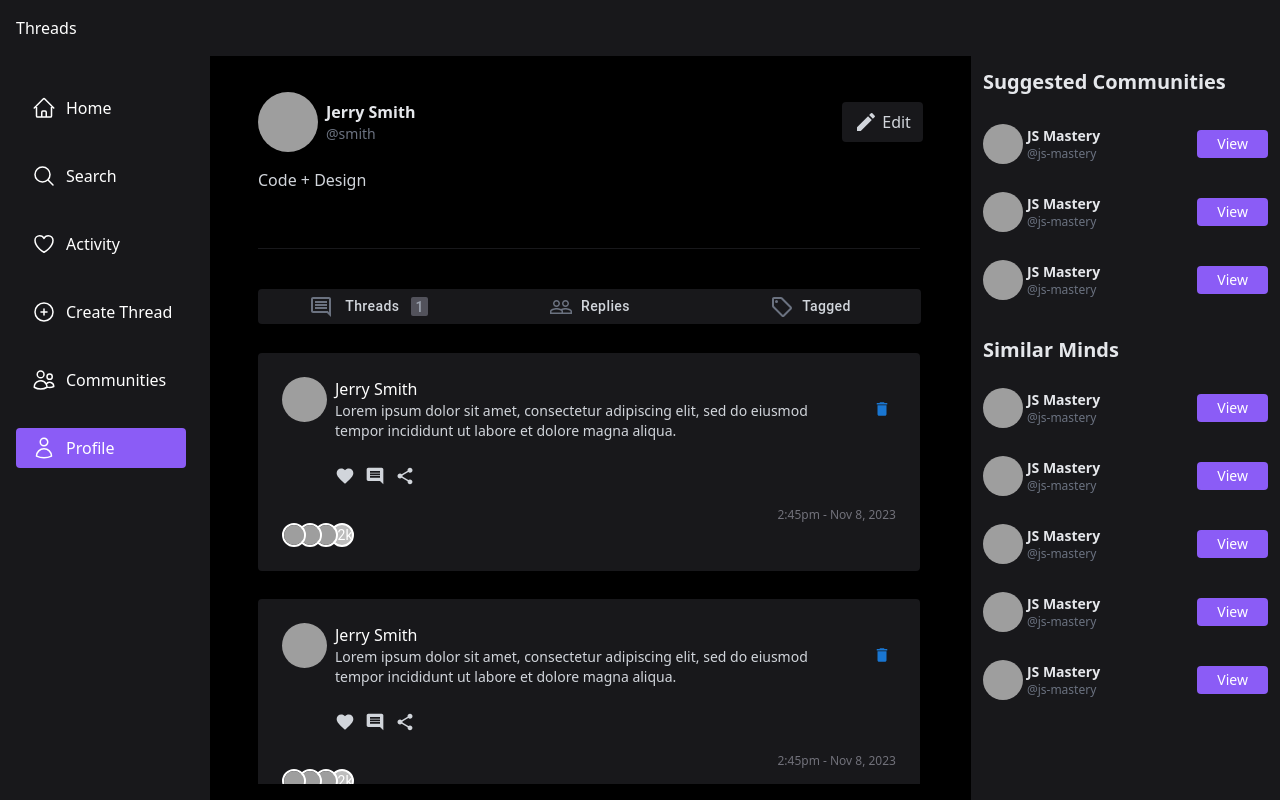
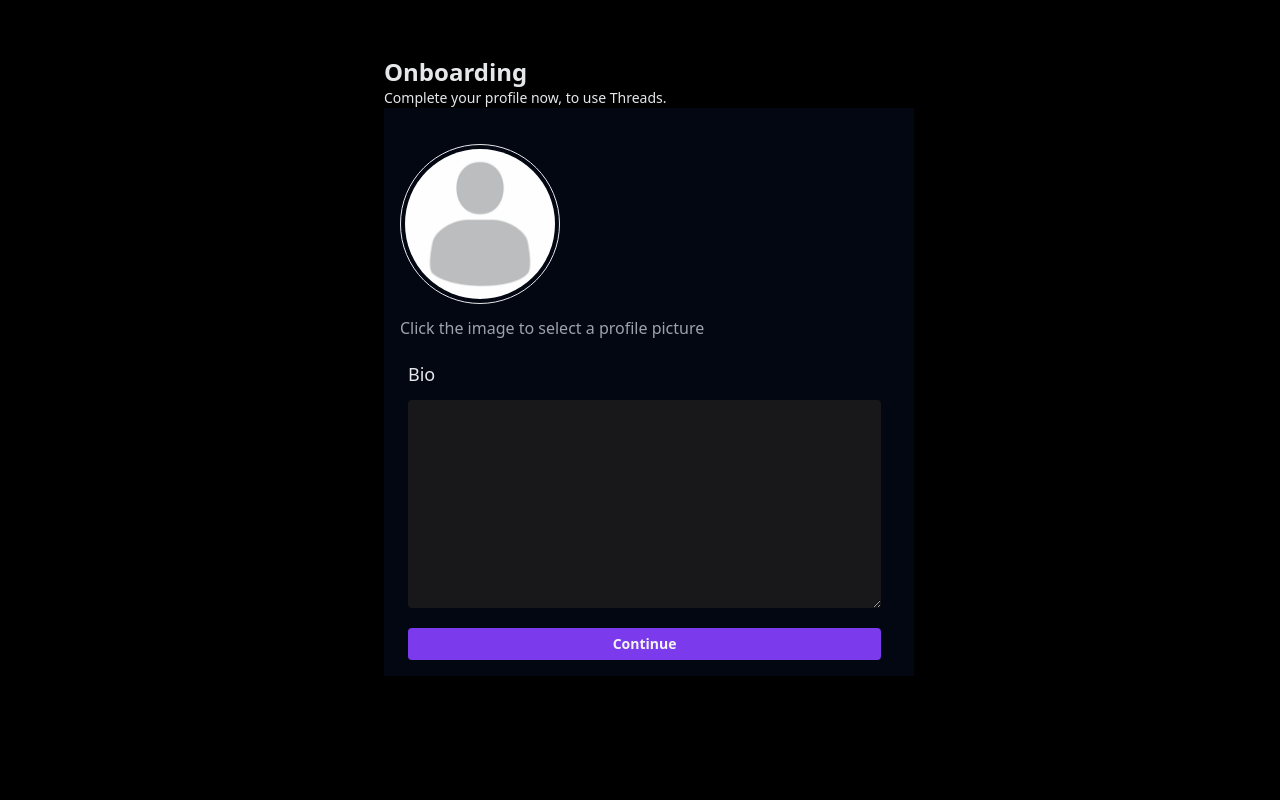
Before and after one commit to sulaymankendor/Threads-Clone, a Next.js app: page /profile/threads in a window 1280 px wide. Built offline with nearby package versions, Linux system fonts and the light colour scheme; no server answers; sample sign-in values are in the browser's storage; grey boxes are pictures that could not be loaded.

Commit message:
want to transition to app router

```diff
--- a/package.json
+++ b/package.json
@@ -20,6 +20,7 @@
     "next": "14.0.1",
     "react": "^18",
     "react-dom": "^18",
+    "react-dropzone": "^14.2.3",
     "react-hook-form": "^7.51.0",
     "styled-components": "^6.1.0",
     "uuid": "^9.0.1",
--- a/src/components/authentication/CreateAnAccount.tsx
+++ b/src/components/authentication/CreateAnAccount.tsx
@@ -1,5 +1,6 @@
 import { zodResolver } from "@hookform/resolvers/zod";
 import { useForm } from "react-hook-form";
+
 import { Dispatch, SetStateAction, useContext } from "react";
 
 import {
@@ -16,14 +17,16 @@ import { createUserAccountSchema } from "../../../utilities/authenticationSchema
 import ContinueWithGithubAndGoogleButton from "../reusable-components/ContinueWithGithubOrGoogleButton";
 import { useRouter } from "next/router";
 import { ShowOnBoardingModalContext } from "@/pages/_app";
+import { ShowAuthenticationModalContext } from "@/pages/_app";
 
 function CreateAnAccount({
   slideToSignIn,
 }: {
   slideToSignIn: Dispatch<SetStateAction<string>>;
 }) {
-  const router = useRouter();
+  const route = useRouter();
   const auth = getAuth(app);
+  const showAuthenticationModal = useContext(ShowAuthenticationModalContext);
   const showOnBoardingModal = useContext(ShowOnBoardingModalContext);
   const {
     reset,
@@ -49,8 +52,9 @@ function CreateAnAccount({
         await updateProfile(user, {
           displayName: data.name,
         });
+        showAuthenticationModal?.setShowAuthenticationModal(false);
         showOnBoardingModal?.setShowOnBoardingModal(true);
-        router.push("/?Onboarding", undefined, { shallow: true });
+        route.push("/?Onboarding", undefined, { shallow: true });
       })
 
       .catch((error) => {
--- a/src/components/layout/Layout.tsx
+++ b/src/components/layout/Layout.tsx
@@ -1,18 +1,23 @@
 import Head from "next/head";
-import { useRouter } from "next/router";
 import { useContext, useEffect, useState } from "react";
 
 import Header from "@/components/home/Header";
 import Suggestions from "./suggestions/Suggestions";
 import NavigationBar from "./navigation-bar/NavigationBar";
 import { useBodyScrollLock } from "../../../utilities/lockscroll";
-import { ShowAuthenticationModalContext } from "@/pages/_app";
+import {
+  ShowAuthenticationModalContext,
+  ShowOnBoardingModalContext,
+} from "@/pages/_app";
 import Authentication from "@/components/authentication/Authentication";
+import Onboarding from "../reusable-components/Onboarding";
+import { useRouter } from "next/router";
 
 function Layout({ children }: { children: JSX.Element }) {
+  const route = useRouter();
   useBodyScrollLock();
   const showAutheticationModal = useContext(ShowAuthenticationModalContext);
-
+  const showOnBoardingModal = useContext(ShowOnBoardingModalContext);
   return (
     <>
       <div className="h-[100vh] overflow-hidden">
@@ -27,9 +32,9 @@ function Layout({ children }: { children: JSX.Element }) {
         </main>
       </div>
       {showAutheticationModal?.showAuthenticationModal && <Authentication />}
-      {showAutheticationModal?.showAuthenticationModal && (
-        <div className="bg-black fixed left-0 right-0 top-0 bottom-0 opacity-100"></div>
-      )}
+      {/* {showOnBoardingModal?.showOnBoardingModal && <Onboarding />} */}
+      <Onboarding />
+      <div className="bg-black fixed left-0 right-0 top-0 bottom-0 opacity-100"></div>
     </>
   );
 }
--- a/src/components/reusable-components/ContinueButton.tsx
+++ b/src/components/reusable-components/ContinueButton.tsx
@@ -4,7 +4,7 @@ function ContinueButton({ onClick }: { onClick: any }) {
       className={
         "flex text-center justify-center p-[6px] rounded text-xs font-semibold text-gray-100 w-full bg-violet-600 hover:bg-violet-500"
       }
-      onClick={onClick()}
+      onClick={onClick}
     >
       {/* {onSubmit ? (
         <Oval strokeWidth={5} width={"20px"} height={"20px"} />
--- a/src/components/reusable-components/Onboarding.tsx
+++ b/src/components/reusable-components/Onboarding.tsx
@@ -1,91 +1,128 @@
-//@ts-ignore
+// @ts-ignore
 import { v4 } from "uuid";
-import { useState } from "react";
-import { Avatar } from "@mui/material";
+import { useEffect, useState } from "react";
 import { getAuth, updateProfile } from "firebase/auth";
+import Dropzone from "react-dropzone";
 import { getDownloadURL, getStorage, ref, uploadBytes } from "firebase/storage";
+import { addDoc, collection, getFirestore } from "firebase/firestore";
+import { app } from "../../../lib/firebase-config";
+import { Camera } from "@mui/icons-material";
+import { Button } from "@mui/material";
 
 function Onboarding() {
   const auth = getAuth();
+  const [imageSrc, setImageSrc] = useState("");
   const storage = getStorage();
-  const [profilePicture, setProfilePicture] = useState<File | null>(null);
+  const db = getFirestore(app);
+  const [showShadow, setShowShadow] = useState(false);
+  const [previewProfilePicture, setPreviewProfilePicture] = useState<
+    string[] | undefined
+  >(undefined);
+  const [profilePictureToUpload, setProfilePictureToUpload] = useState<
+    [File] | null
+  >(null);
+  const [bio, setBio] = useState("");
+  useEffect(() => {
+    setPreviewProfilePicture(
+      profilePictureToUpload?.map((file) => URL.createObjectURL(file))
+    );
+  }, [profilePictureToUpload]);
 
   return (
-    <div className="z-10 fixed top-[15vh] left-[30vw] w-[530px] overflow-x-hidden">
+    <div className="z-10 fixed top-[7vh] left-[30vw] w-[530px] overflow-x-hidden">
       <h1 className="text-gray-200 font-bold text-2xl">Onboarding</h1>
       <h3 className="text-gray-200 text-sm">
         Complete your profile now, to use Threads.
       </h3>
       <div className="bg-gray-950 p-4">
-        in
-        <div className="flex items-center my-5">
-          <Avatar alt="Remy Sharp" src={""} sx={{ width: 80, height: 80 }} />
-          <label
-            htmlFor="profile-picture-selecter"
-            className="text-gray-300 cursor-pointer ml-3 hover:text-gray-400"
+        <div className="my-5">
+          <Dropzone
+            onDrop={(acceptedFiles) =>
+              setProfilePictureToUpload([acceptedFiles[0]])
+            }
           >
-            select profile image
-          </label>
-          <input
-            id="profile-picture-selecter"
-            type="file"
-            className="hidden"
-            onChange={(event) => {
-              const storageRef = ref(
-                storage,
-                //@ts-ignore
-                `users-profile-picture/${v4()}${profilePicture?.name}`
-              );
-              //@ts-ignore
-              uploadBytes(storageRef, profilePicture).then((snapshot) => {
-                getDownloadURL(ref(storage, snapshot.ref.name))
-                  .then((url) => {
-                    // `url` is the download URL for 'images/stars.jpg'
-                    console.log(url);
-
-                    // // This can be downloaded directly:
-                    // const xhr = new XMLHttpRequest();
-                    // xhr.responseType = "blob";
-                    // xhr.onload = (event) => {
-                    //   const blob = xhr.response;
-                    // };
-                    // xhr.open("GET", url);
-                    // xhr.send();
-
-                    // // Or inserted into an <img> element
-                    // const img = document.getElementById("myimg");
-                    // img.setAttribute("src", url);
-                  })
-                  .catch((error) => {
-                    // Handle any errors
-                  });
-
-                if (auth.currentUser) {
-                  updateProfile(auth.currentUser, {
-                    photoURL: "",
-                  })
-                    .then(() => {
-                      // Profile updated!
-                      // ...
-                    })
-                    .catch((error) => {
-                      // An error occurred
-                      // ...
-                    });
-                }
-                if (event.target.files) {
-                  setProfilePicture(event.target.files[0]);
-                }
-              });
-            }}
-          />
+            {({ getRootProps, getInputProps }) => (
+              <div
+                {...getRootProps()}
+                className="cursor-pointer w-40 h-40 relative border-[1.5px] border-gray-200 rounded-full p-1"
+                onMouseOver={() => {
+                  setShowShadow(true);
+                }}
+                onMouseOut={() => {
+                  setShowShadow(false);
+                }}
+              >
+                <input {...getInputProps()} accept="image/*" />
+                <img
+                  src={
+                    previewProfilePicture
+                      ? previewProfilePicture[0]
+                      : "/default-profile-picture/default-profile-picture.jpg"
+                  }
+                  alt="sd"
+                  className="rounded-full h-full object-cover w-full"
+                />
+                {showShadow && (
+                  <>
+                    <div className=" z-20 h-full w-full bg-black absolute top-0 rounded-full opacity-20"></div>
+                  </>
+                )}
+              </div>
+            )}
+          </Dropzone>
+          {previewProfilePicture ? (
+            <Button
+              onClick={() => {
+                setPreviewProfilePicture(undefined);
+              }}
+              sx={{
+                textTransform: "capitalize",
+                ":hover": {
+                  color: "#669dd3",
+                },
+              }}
+            >
+              use default profile picture
+            </Button>
+          ) : (
+            <p className="text-gray-400 font-light my-3">
+              Click the image to select a profile picture
+            </p>
+          )}
         </div>
         <div className="flex flex-col ml-2 w-[95%]">
           <label className="text-lg font-medium text-gray-200 mb-1">Bio</label>
-          <textarea className="bg-zinc-900 text-gray-200 w-full mt-2 rounded p-3 max-h-52 min-h-[208px] outline-none" />
+          <textarea
+            value={bio}
+            onChange={(e) => {
+              setBio(e.target.value);
+            }}
+            className="bg-zinc-900 text-gray-200 w-full mt-2 rounded p-3 max-h-52 min-h-[208px] outline-none"
+          />
         </div>
         <button
-          onClick={() => {}}
+          onClick={() => {
+            const storageRef = ref(
+              storage,
+              `user-profile-picture/${profilePictureToUpload?.[0].name}${v4()}`
+            );
+            // 'file' comes from the Blob or File API
+            if (profilePictureToUpload) {
+              uploadBytes(storageRef, profilePictureToUpload[0]).then(
+                (snapshot) => {
+                  getDownloadURL(snapshot.ref).then(async (url) => {
+                    await addDoc(collection(db, "users"), {
+                      uid: auth.currentUser?.uid,
+                      name: auth.currentUser?.displayName,
+                      email: auth.currentUser?.email,
+                      profilePicture: url,
+                      bio: bio,
+                    });
+                  });
+                }
+              );
+            }
+          }}
           className="mt-5 ml-2 text-center justify-center p-[6px] rounded text-sm font-semibold text-gray-100 w-[95%] bg-violet-600 hover:bg-violet-500"
         >
           Continue
--- a/src/pages/_app.tsx
+++ b/src/pages/_app.tsx
@@ -1,12 +1,17 @@
 import "@/styles/globals.css";
 import { useRouter } from "next/router";
 import type { AppProps } from "next/app";
-import { useState, createContext, SetStateAction, Dispatch } from "react";
+import {
+  useState,
+  createContext,
+  SetStateAction,
+  Dispatch,
+  useEffect,
+} from "react";
 
 import { app } from "../../lib/firebase-config";
 import Layout from "@/components/layout/Layout";
 import { getAuth, onAuthStateChanged } from "firebase/auth";
-import Onboarding from "@/components/reusable-components/Onboarding";
 
 export const ShowAuthenticationModalContext = createContext<{
   showAuthenticationModal: boolean;
@@ -20,17 +25,19 @@ export const ShowOnBoardingModalContext = createContext<{
 
 export default function App({ Component, pageProps }: AppProps) {
   const auth = getAuth(app);
-  const router = useRouter();
+  const route = useRouter();
   const [showOnBoardingModal, setShowOnBoardingModal] = useState(false);
   const [showAuthenticationModal, setShowAuthenticationModal] = useState(true);
-
+  useEffect(() => {
     onAuthStateChanged(auth, (user) => {
       if (user) {
         setShowAuthenticationModal(false);
       } else {
+        route.push("/?authentication", undefined, { shallow: true });
         setShowAuthenticationModal(true);
       }
     });
+  }, []);
 
   return (
     <>
@@ -51,8 +58,6 @@ export default function App({ Component, pageProps }: AppProps) {
           </Layout>
         </ShowOnBoardingModalContext.Provider>
       </ShowAuthenticationModalContext.Provider>
-      {/* {showOnBoardingModal && <Onboarding />} */}
-      {/* <CreateProfile /> */}
     </>
   );
 }
```
Also changed, not shown: src/components/authentication/SignIn.tsx (+5 -3 lines), src/components/listed-community/ListedCommunity.tsx (+0 -18 lines), src/components/profile-components/MyThread.tsx (+0 -7 lines), public/default-profile-picture/default-profile-picture.jpg (added), 1 other file (tests, documents, lock files or other folders). Lines whose indentation alone changed are shown as unchanged.
